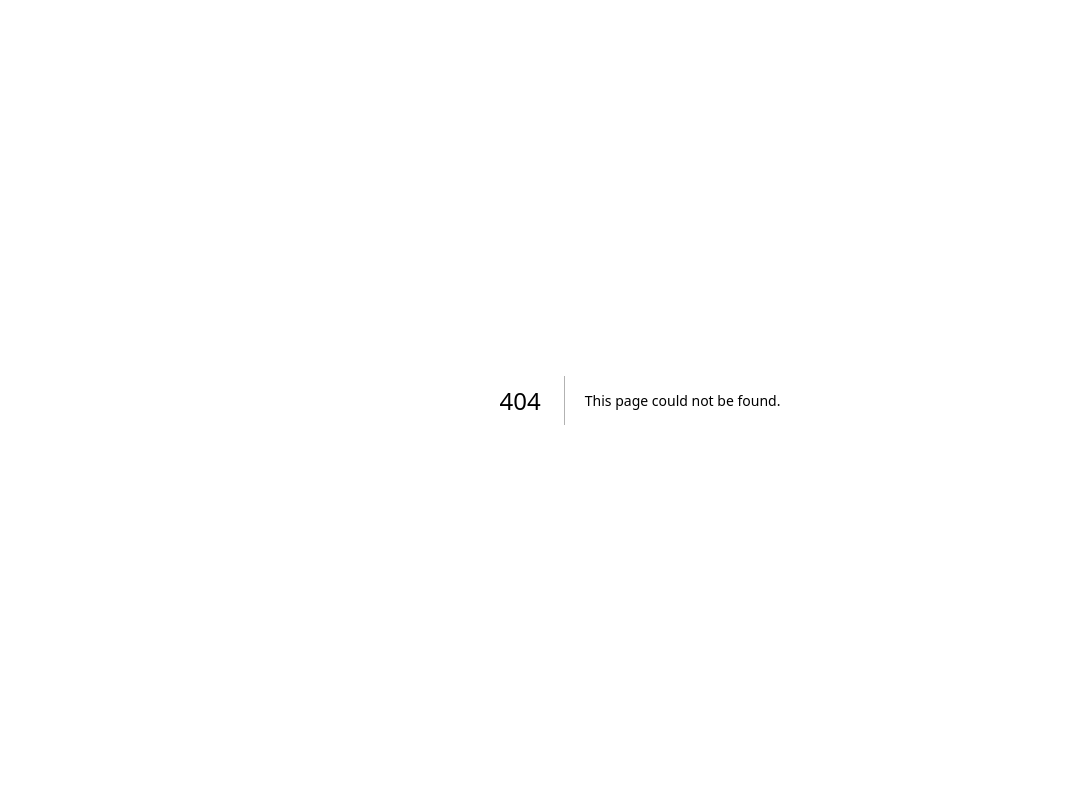
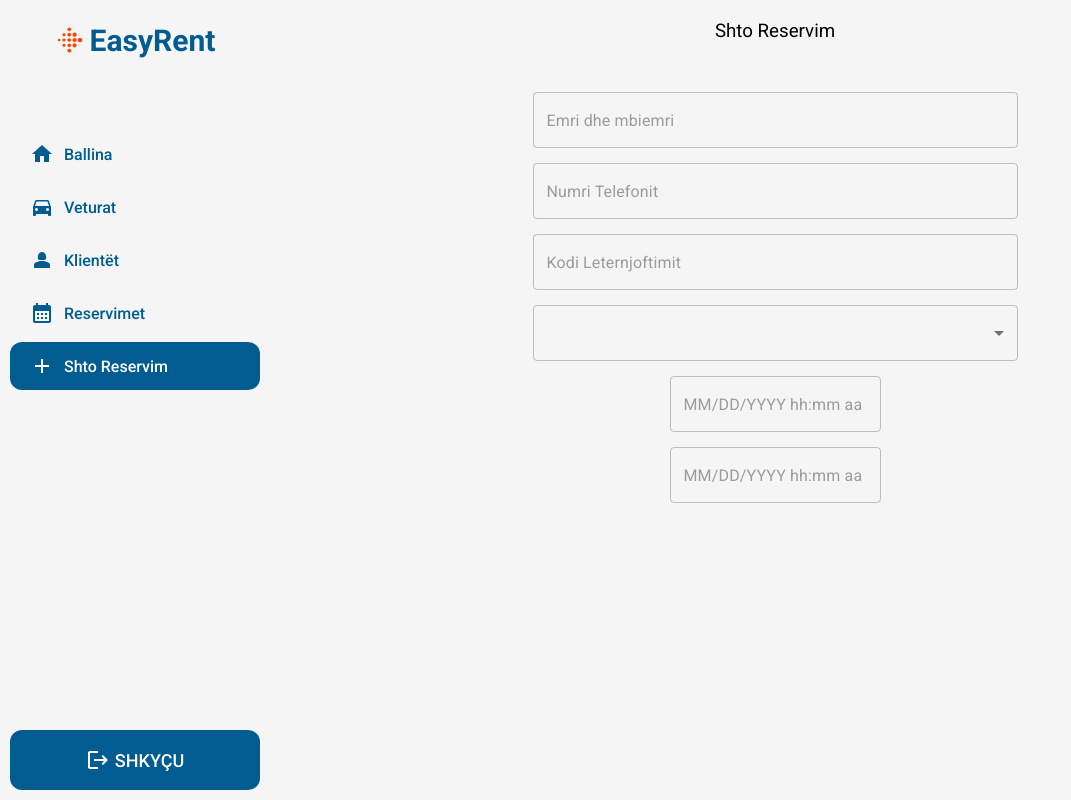
Before and after one commit to artzymeri/easy-rent, a Next.js app: page /shtoreservim in a window 1280 px wide. Before the commit this address had no page. Shown: the whole page, without its empty margins (0-1071 px from the left). Built offline with nearby package versions, Linux system fonts and the light colour scheme.

Commit message:
Started to implement the textfields to shtoreservim.js

```diff
--- a/package.json
+++ b/package.json
@@ -14,6 +14,7 @@
     "@mui/icons-material": "^5.15.10",
     "@mui/material": "^5.15.10",
     "@mui/x-data-grid": "^6.19.5",
+    "@mui/x-date-pickers": "^6.19.5",
     "@types/react": "^18.2.55",
     "dayjs": "^1.11.10",
     "next": "14.1.0",
--- /dev/null
+++ b/pages/shtoreservim.js
@@ -0,0 +1,35 @@
+import Sidebar from "@/app/Components/Sidebar";
+import React from "react";
+import "@/app/Styling/global-styling.css"
+import { MenuItem, TextField, } from "@mui/material";
+import CarsTest from "@/app/TestingValues/CarsTest";
+import { DateTimePicker, LocalizationProvider} from "@mui/x-date-pickers";
+import { AdapterDayjs } from '@mui/x-date-pickers/AdapterDayjs';
+
+const ShtoReservim = () => {
+    return (
+        <Sidebar>
+            <h3 style={{textAlign: 'center', fontWeight: '400'}}>Shto Reservim</h3>
+            <div style={{display: 'flex', alignItems: 'center', flexDirection: 'column'}}>
+                <div style={{display: 'flex', alignItems: 'center', flexDirection: 'column', width: '50%', marginTop: '50px', gap: '15px'}}>
+                    <TextField placeholder="Emri dhe mbiemri" variant="outlined" fullWidth />
+                    <TextField placeholder="Numri Telefonit" variant="outlined" fullWidth />
+                    <TextField placeholder="Kodi Leternjoftimit" variant="outlined" fullWidth />
+                    <TextField select placeholder="Zgjidh Veturën" variant="outlined" fullWidth>
+                        {CarsTest.map((car)=>{
+                            return (
+                                <MenuItem>{car.make} {car.model}</MenuItem>
+                            )
+                        })}
+                    </TextField>
+                    <LocalizationProvider dateAdapter={AdapterDayjs}>
+                        <DateTimePicker />
+                        <DateTimePicker />
+                    </LocalizationProvider>
+                </div>
+            </div>
+        </Sidebar>
+    )
+}
+
+export default ShtoReservim;
--- a/src/app/Components/Sidebar.js
+++ b/src/app/Components/Sidebar.js
@@ -1,6 +1,7 @@
 import React from "react";
 import "@/app/Styling/Sidebar/sidebar.css";
 import {
+  Add,
   CalendarMonth,
   DirectionsCar,
   Fitbit,
@@ -31,13 +32,18 @@ const navigationOptions = [
     link: "/reservimet",
     icon: <CalendarMonth />,
   },
+  {
+    title: "Shto Reservim",
+    link: "/shtoreservim",
+    icon: <Add />,
+  }
 ];
 
 const Sidebar = ({ children }) => {
   const router = useRouter();
 
-  const activateButtonClass = (path) => {
-    if (router.pathname == path) {
+  const activateButtonClass = (navigation) => {
+    if (router.pathname == navigation.link) {
       return "sidebar-navigation-button sidebar-navigation-button-active";
     } else {
       return "sidebar-navigation-button";
@@ -62,7 +68,7 @@ const Sidebar = ({ children }) => {
             return (
               <div
                 key={index}
-                className={activateButtonClass(navigation.link)}
+                className={activateButtonClass(navigation)}
                 onClick={() => {
                   router.push(navigation.link);
                 }}
```
Also changed, not shown: pages/reservimet.js (+8 -3 lines), 1 other file (tests, documents, lock files or other folders).
